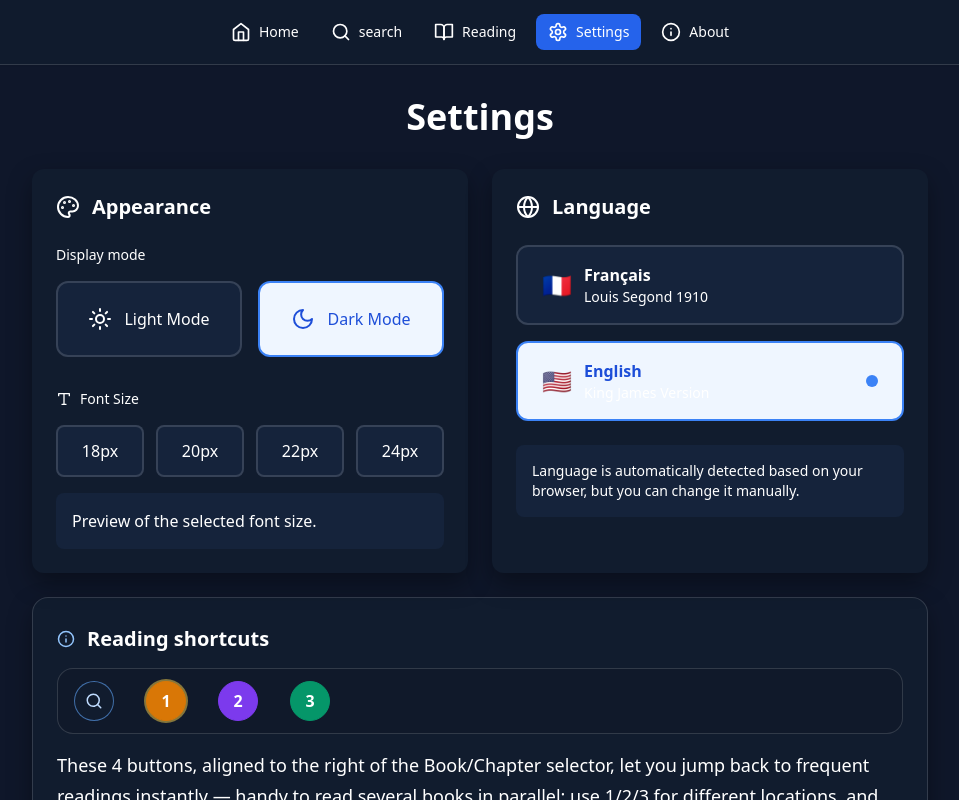
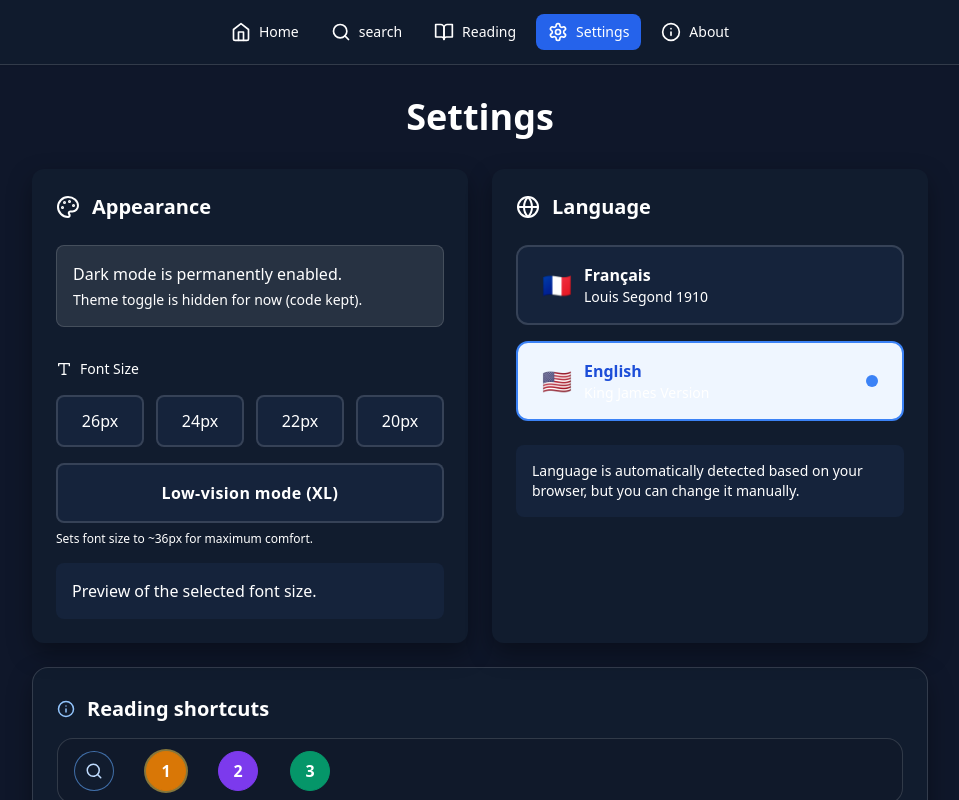
Before and after one commit to thewordofgodfr/site-par-bolt-ai, a React (Vite) app: page / in a window 1280 px wide. Both pictures are taken after a click on the button "Settings". Shown: the top 800 px of the page, without its empty margins (160-1119 px from the left). Built offline with nearby package versions, Linux system fonts and the light colour scheme; no server answers.

Commit message:
Update Settings.tsx

```diff
--- a/src/pages/Settings.tsx
+++ b/src/pages/Settings.tsx
@@ -1,5 +1,7 @@
+// src/pages/Settings.tsx
+/* eslint-disable @typescript-eslint/no-unused-vars */
 import QuickSlotsHelp from '../components/QuickSlotsHelp';
-import React from 'react';
+import React, { useEffect } from 'react';
 import { useApp } from '../contexts/AppContext';
 import { useTranslation } from '../hooks/useTranslation';
 import { Sun, Moon, Type, Globe, Palette } from 'lucide-react';
@@ -8,14 +10,22 @@ export default function Settings() {
   const { state, updateSettings } = useApp();
   const { t } = useTranslation();
 
-  const isDark = state.settings.theme === 'dark';
+  // Forcer le mode sombre au montage (sécurité globale)
+  useEffect(() => {
+    if (state.settings.theme !== 'dark') {
+      updateSettings({ theme: 'dark' });
+    }
+  }, [state.settings.theme, updateSettings]);
 
-  // 4 réglages : 18, 20, 22, 24 px
+  // UI forcée en sombre (on garde la logique pour réactiver plus tard si besoin)
+  const isDark = true;
+
+  // Tailles en partant du plus grand + bouton "malvoyant (XL)"
   const fontSizes = [
-    { label: '18px', value: 18 },
+    { label: '26px', value: 26 },
+    { label: '24px', value: 24 },
+    { label: '22px', value: 22 },
     { label: '20px', value: 20 },
-    { label: '22px', value: 22 },
-    { label: '24px', value: 24 },
   ];
 
   return (
@@ -37,7 +47,27 @@ export default function Settings() {
                 {t('appearance')}
               </h2>
 
-              {/* Theme Toggle */}
+              {/* Note : Mode sombre forcé */}
+              <div
+                className={`mb-8 p-4 rounded-lg border ${
+                  isDark ? 'border-gray-700 bg-gray-700/60' : 'border-gray-200 bg-gray-50'
+                }`}
+              >
+                <p className={`${isDark ? 'text-white' : 'text-gray-800'} font-medium`}>
+                  {state.settings.language === 'fr'
+                    ? 'Mode sombre activé en permanence.'
+                    : 'Dark mode is permanently enabled.'}
+                </p>
+                <p className={`${isDark ? 'text-white/70' : 'text-gray-600'} text-sm mt-1`}>
+                  {state.settings.language === 'fr'
+                    ? "L’option de changement de thème est cachée pour l’instant (code conservé)."
+                    : 'Theme toggle is hidden for now (code kept).'}
+                </p>
+              </div>
+
+              {/* ====== [CONSERVÉ POUR RÉACTIVATION FUTURE] Sélecteur de thème ======
+                  Pour réactiver : supprime ce bloc de commentaires */}
+              {/*
               <div className="mb-8">
                 <label className={`block text-sm font-medium mb-4 ${isDark ? 'text-white' : 'text-gray-700'}`}>
                   {state.settings.language === 'fr' ? "Mode d'affichage" : 'Display mode'}
@@ -71,13 +101,18 @@ export default function Settings() {
                   </button>
                 </div>
               </div>
+              */}
+              {/* ====== FIN sélecteur de thème conservé ====== */}
 
               {/* Font Size */}
               <div>
-                <label className={`block text-sm font-medium mb-4 ${isDark ? 'text-white' : 'text-gray-700'} flex items-center`}>
+                <label
+                  className={`block text-sm font-medium mb-4 ${isDark ? 'text-white' : 'text-gray-700'} flex items-center`}
+                >
                   <Type size={16} className="mr-2" />
                   {t('fontSize')}
                 </label>
+
                 <div className="grid grid-cols-2 sm:grid-cols-4 gap-3">
                   {fontSizes.map(({ label, value }) => (
                     <button
@@ -94,6 +129,25 @@ export default function Settings() {
                       {label}
                     </button>
                   ))}
+                </div>
+
+                {/* Bouton “Malvoyant (XL)” */}
+                <div className="mt-4">
+                  <button
+                    onClick={() => updateSettings({ fontSize: 36 })}
+                    className={`w-full px-4 py-4 rounded-lg border-2 font-semibold tracking-wide transition-all duration-200 ${
+                      isDark
+                        ? 'border-gray-500 bg-gray-700 text-white hover:border-gray-400'
+                        : 'border-gray-300 bg-gray-50 text-gray-700 hover:border-gray-400'
+                    }`}
+                  >
+                    {state.settings.language === 'fr' ? 'Mode malvoyant (XL)' : 'Low-vision mode (XL)'}
+                  </button>
+                  <p className={`${isDark ? 'text-white/70' : 'text-gray-600'} text-xs mt-2`}>
+                    {state.settings.language === 'fr'
+                      ? 'Règle la taille de police à ~36px pour un confort maximal.'
+                      : 'Sets font size to ~36px for maximum comfort.'}
+                  </p>
                 </div>
 
                 {/* Font Size Preview */}
@@ -135,9 +189,7 @@ export default function Settings() {
                       <div className={`${isDark ? 'text-white/80' : 'text-gray-600'} text-sm`}>Louis Segond 1910</div>
                     </div>
                   </div>
-                  {state.settings.language === 'fr' && (
-                    <div className="w-3 h-3 bg-blue-500 rounded-full" />
-                  )}
+                  {state.settings.language === 'fr' && <div className="w-3 h-3 bg-blue-500 rounded-full" />}
                 </button>
 
                 <button
@@ -157,9 +209,7 @@ export default function Settings() {
                       <div className={`${isDark ? 'text-white/80' : 'text-gray-600'} text-sm`}>King James Version</div>
                     </div>
                   </div>
-                  {state.settings.language === 'en' && (
-                    <div className="w-3 h-3 bg-blue-500 rounded-full" />
-                  )}
+                  {state.settings.language === 'en' && <div className="w-3 h-3 bg-blue-500 rounded-full" />}
                 </button>
               </div>
 
@@ -167,14 +217,14 @@ export default function Settings() {
               <div className={`mt-6 p-4 ${isDark ? 'bg-gray-700' : 'bg-blue-50'} rounded-lg`}>
                 <p className={`text-sm ${isDark ? 'text-white/90' : 'text-blue-700'}`}>
                   {state.settings.language === 'fr'
-                    ? "La langue est détectée automatiquement selon votre navigateur, mais vous pouvez la changer manuellement."
+                    ? 'La langue est détectée automatiquement selon votre navigateur, mais vous pouvez la changer manuellement.'
                     : 'Language is automatically detected based on your browser, but you can change it manually.'}
                 </p>
               </div>
             </div>
           </div>
 
-          {/* Aide raccourcis (mise à jour) */}
+          {/* Aide raccourcis */}
           <div className="mt-6">
             <QuickSlotsHelp />
           </div>
```
